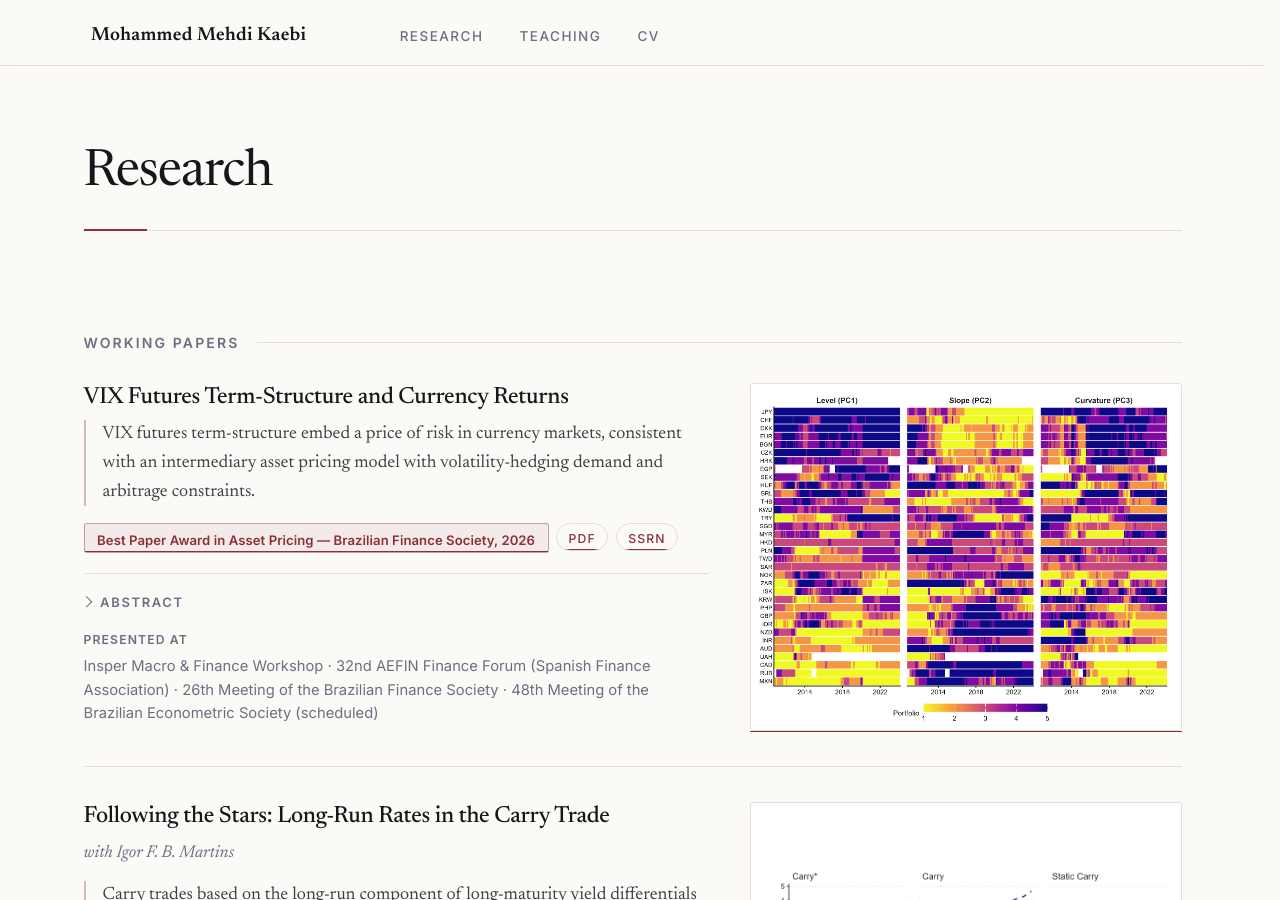
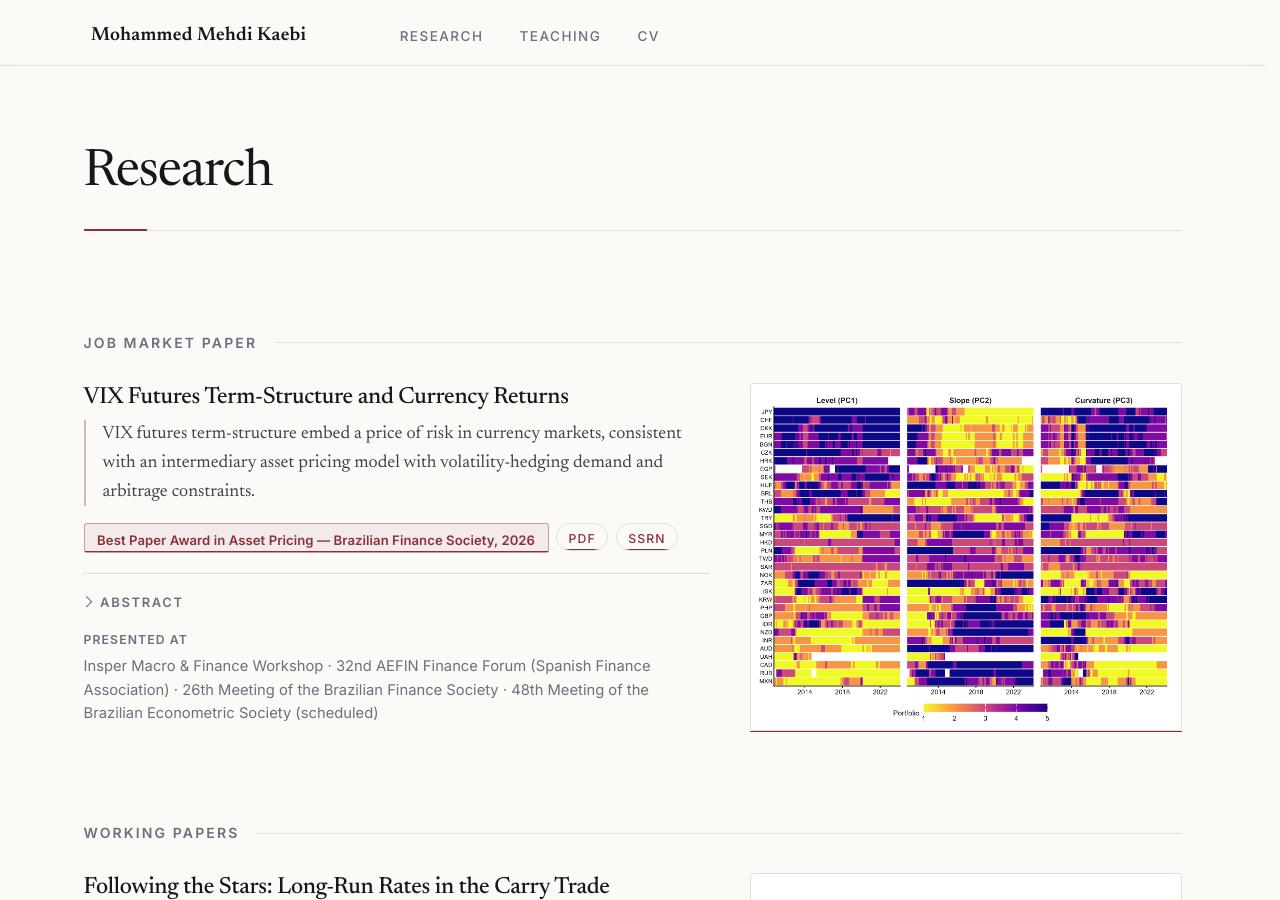
Before and after one commit to mkaebi/mkaebi.github.io, a Jekyll site: the page built from _pages/research.html, in a window 1280 px wide and 900 px high. Built offline with Jekyll 4.4.1, drawn with Linux system fonts in a browser that asks for light colours.

Commit message:
add jmp section

```diff
--- a/_data/papers.yml
+++ b/_data/papers.yml
@@ -37,10 +37,13 @@
 #   award          text: ...   and optionally   url: ...
 #   presentations  List of venues.
 #
+# job_market holds the job market paper, shown first under its own heading;
+# working holds the other working papers.
+#
 # Order here is the order on the page.
 # ============================================================================
 
-working:
+job_market:
   - title: "VIX Futures Term-Structure and Currency Returns"
     id: vix-futures-term-structure-and-currency-returns
     url: "https://dx.doi.org/10.2139/ssrn.5363287"
@@ -78,6 +81,7 @@ working:
       - "26th Meeting of the Brazilian Finance Society"
       - "48th Meeting of the Brazilian Econometric Society (scheduled)"
 
+working:
   - title: "Following the Stars: Long-Run Rates in the Carry Trade"
     id: long-run-interest-rate-differentials
     url: "https://drive.google.com/file/d/1GStiVtJjzZ6uNYpW21snYiN-nvWZc_8u/view?usp=drive_link"
--- a/_pages/research.html
+++ b/_pages/research.html
@@ -8,8 +8,18 @@ redirect_from:
   - /research.html
 ---
 
+{% assign jmp = site.data.papers.job_market %}
 {% assign working = site.data.papers.working %}
 {% assign wip = site.data.papers.in_progress %}
+
+{% if jmp and jmp.size > 0 %}
+  <h2>Job Market Paper</h2>
+  <ul class="papers">
+    {% for item in jmp %}
+      {% include paper.html paper=item %}
+    {% endfor %}
+  </ul>
+{% endif %}
 
 {% if working and working.size > 0 %}
   <h2>Working papers</h2>
```
